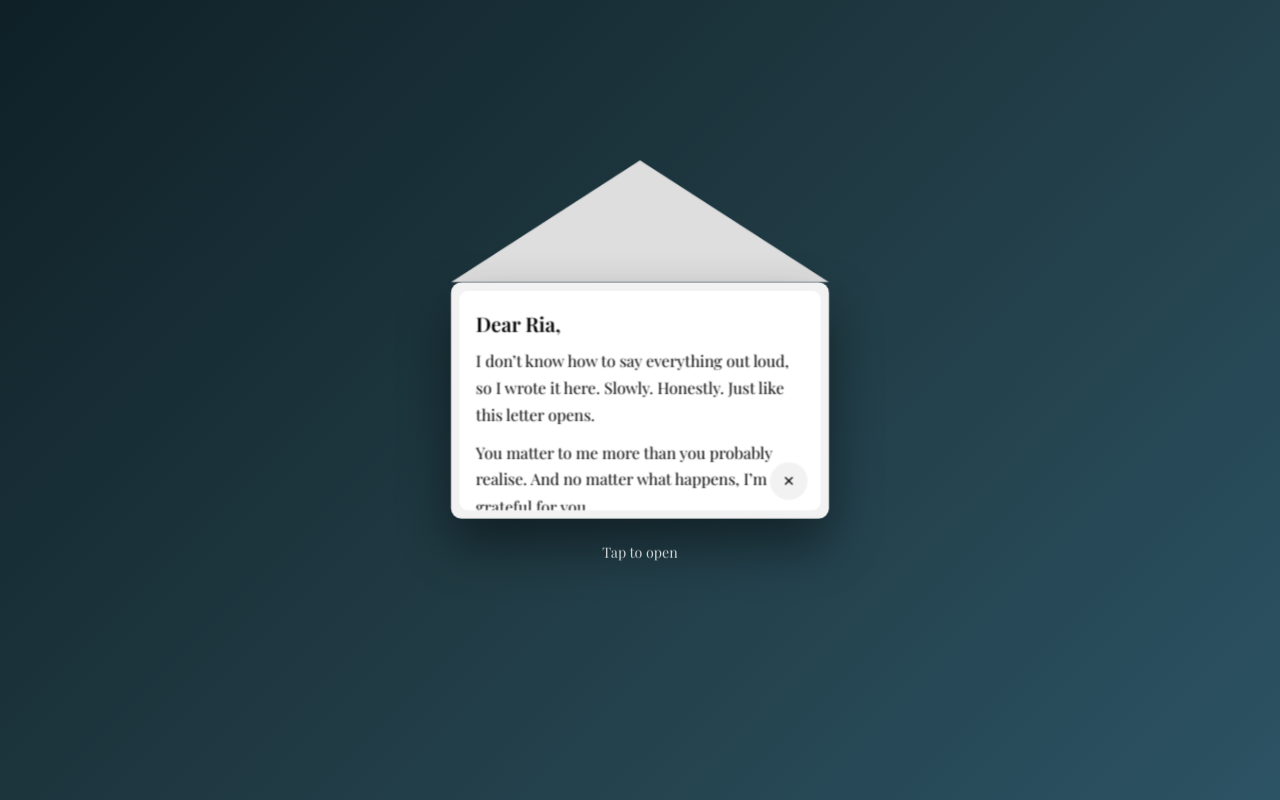
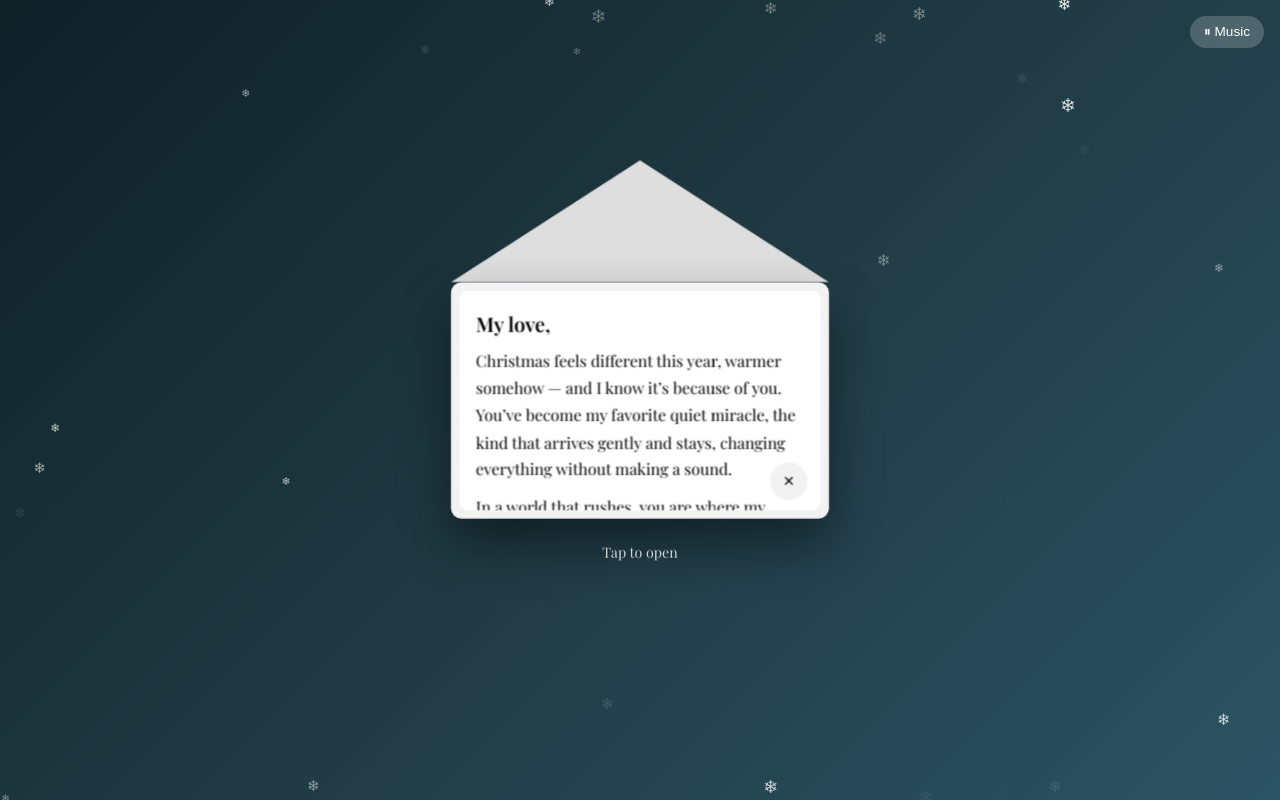
Before and after one commit to TechnoPrime77/Christmass, a plain HTML site: page index.html in a window 1280 px wide. Both pictures are taken after a click on the element 640 px from the left and 400 px from the top of the page. Drawn offline with nearby package versions, Linux system fonts and the light colour scheme.

Commit message:
Refactor index.html for letter and music features
Updated HTML structure and styles for the letter animation and music functionality.

```diff
--- a/index.html
+++ b/index.html
@@ -1,8 +1,13 @@
-<!DOCTYPE html><html lang="en">
+<!DOCTYPE html>
+<html lang="en">
 <head>
 <meta charset="UTF-8" />
 <meta name="viewport" content="width=device-width, initial-scale=1.0, maximum-scale=1.0, user-scalable=no" />
-  <title>A Letter For You</title>  <link href="https://fonts.googleapis.com/css2?family=Playfair+Display:wght@400;600&display=swap" rel="stylesheet">  <style>
+<title>A Letter For You</title>
+
+<link href="https://fonts.googleapis.com/css2?family=Playfair+Display:wght@400;600&display=swap" rel="stylesheet">
+
+<style>
 * { margin: 0; padding: 0; box-sizing: border-box; }
 
 body {
@@ -16,7 +21,35 @@
   -webkit-tap-highlight-color: transparent;
 }
 
-    /* MOBILE-FIRST ENVELOPE */
+/* ❄️ Snowflakes */
+.snow {
+  position: fixed;
+  top: -10px;
+  color: white;
+  pointer-events: none;
+  animation: fall linear infinite;
+  z-index: 0;
+}
+
+@keyframes fall {
+  to { transform: translateY(110vh); }
+}
+
+/* 🎶 Music button */
+.music-btn {
+  position: fixed;
+  top: 16px;
+  right: 16px;
+  background: rgba(255,255,255,0.2);
+  border: none;
+  color: white;
+  padding: 8px 14px;
+  border-radius: 20px;
+  font-size: 0.85rem;
+  z-index: 5;
+}
+
+/* ✉️ Envelope */
 .envelope {
   width: 85vw;
   max-width: 360px;
@@ -28,13 +61,14 @@
   transform-style: preserve-3d;
   transition: transform 0.9s cubic-bezier(.4,0,.2,1);
   box-shadow: 0 25px 50px rgba(0,0,0,0.45);
+  z-index: 2;
 }
 
 .envelope.open {
   transform: scale(1.05);
 }
 
-    /* FLAP */
+/* Flap */
 .flap {
   position: absolute;
   inset: 0;
@@ -49,12 +83,12 @@
   transform: rotateX(-160deg);
 }
 
-    /* LETTER */
+/* Letter */
 .letter {
   position: absolute;
   inset: 8px;
   background: #ffffff;
-      padding: 18px 16px 40px;
+  padding: 18px 16px 60px;
   border-radius: 8px;
   opacity: 0;
   transform: translateY(30px) scale(0.96);
@@ -80,7 +114,20 @@
   margin-bottom: 10px;
 }
 
-    /* CLOSE BUTTON (THUMB FRIENDLY) */
+/* ❤️ Final line */
+.love-line {
+  opacity: 0;
+  text-align: center;
+  font-size: 1.1rem;
+  margin-top: 18px;
+  transition: opacity 2s ease;
+}
+
+.envelope.open .love-line {
+  opacity: 1;
+}
+
+/* Close button */
 .close {
   position: absolute;
   bottom: 10px;
@@ -91,9 +138,9 @@
   width: 36px;
   height: 36px;
   font-size: 18px;
-      cursor: pointer;
 }
 
+/* Hint */
 .hint {
   position: absolute;
   bottom: -40px;
@@ -102,38 +149,122 @@
   color: rgba(255,255,255,0.8);
   font-size: 0.85rem;
 }
-  </style></head>
-<body>  <div class="envelope" id="envelope">
+</style>
+</head>
+
+<body>
+
+<!-- 🎶 Background Music -->
+<audio id="bgMusic" loop>
+  <source src="love-music.mp3" type="audio/mpeg">
+</audio>
+
+<button class="music-btn" id="musicBtn" onclick="toggleMusic()">▶ Music</button>
+
+<div class="envelope" id="envelope">
   <div class="flap"></div>
-    <div class="letter">
-      <button class="close" onclick="closeLetter(event)">×</button><!-- ✏️ EDIT YOUR LETTER CONTENT BELOW -->
-  <h1>Dear Ria,</h1>
+
+  <div class="letter" onclick="event.stopPropagation()">
+    <button class="close" onclick="closeLetter(event)">×</button>
+
+    <h1>My love,</h1>
+
     <p>
-    I don’t know how to say everything out loud, so I wrote it here.
-    Slowly. Honestly. Just like this letter opens.
+      Christmas feels different this year, warmer somehow — and I know it’s because of you.
+      You’ve become my favorite quiet miracle, the kind that arrives gently and stays,
+      changing everything without making a sound.
     </p>
+
     <p>
-    You matter to me more than you probably realise.
-    And no matter what happens, I’m grateful for you.
+      In a world that rushes, you are where my heart slows down.
+      In your smile, I find comfort.
+      In your voice, I find home.
     </p>
+
     <p>
-    — Aaron
+      Loving you feels like winter lights glowing against the night —
+      calm, beautiful, and full of meaning.
     </p>
-  <!-- ✏️ END CONTENT -->
 
+    <p>
+      Merry Christmas, my heart.
+    </p>
+
+    <div class="love-line">I love you ❤️</div>
+
+    <p style="text-align:right;">— Aaron</p>
   </div>
+
   <div class="hint">Tap to open</div>
+</div>
 
-  </div>  <script>
+<script>
 const envelope = document.getElementById('envelope');
+const music = document.getElementById('bgMusic');
+const musicBtn = document.getElementById('musicBtn');
 
+let musicStarted = false;
+let fadeInterval = null;
+
+/* 🎶 Fade-in music */
+function fadeInMusic() {
+  music.volume = 0;
+  music.play().catch(() => {});
+  let vol = 0;
+  fadeInterval = setInterval(() => {
+    if (vol < 0.35) {
+      vol += 0.02;
+      music.volume = vol;
+    } else {
+      clearInterval(fadeInterval);
+    }
+  }, 120);
+}
+
+/* 📩 Open letter */
 envelope.addEventListener('click', () => {
+  if (!envelope.classList.contains('open')) {
     envelope.classList.add('open');
+
+    if (!musicStarted) {
+      fadeInMusic();
+      musicStarted = true;
+      musicBtn.textContent = '⏸ Music';
+    }
+  }
 });
 
+/* ❌ Close letter */
 function closeLetter(e) {
   e.stopPropagation();
   envelope.classList.remove('open');
+  music.pause();
+  musicBtn.textContent = '▶ Music';
 }
-  </script></body>
+
+/* 🔊 Manual toggle */
+function toggleMusic() {
+  if (music.paused) {
+    music.play();
+    musicBtn.textContent = '⏸ Music';
+  } else {
+    music.pause();
+    musicBtn.textContent = '▶ Music';
+  }
+}
+
+/* ❄️ Generate snow */
+for (let i = 0; i < 35; i++) {
+  const snow = document.createElement("div");
+  snow.className = "snow";
+  snow.innerHTML = "❄";
+  snow.style.left = Math.random() * 100 + "vw";
+  snow.style.animationDuration = (5 + Math.random() * 5) + "s";
+  snow.style.opacity = Math.random();
+  snow.style.fontSize = (10 + Math.random() * 10) + "px";
+  document.body.appendChild(snow);
+}
+</script>
+
+</body>
 </html>
```
Lines whose indentation alone changed are shown as unchanged.
